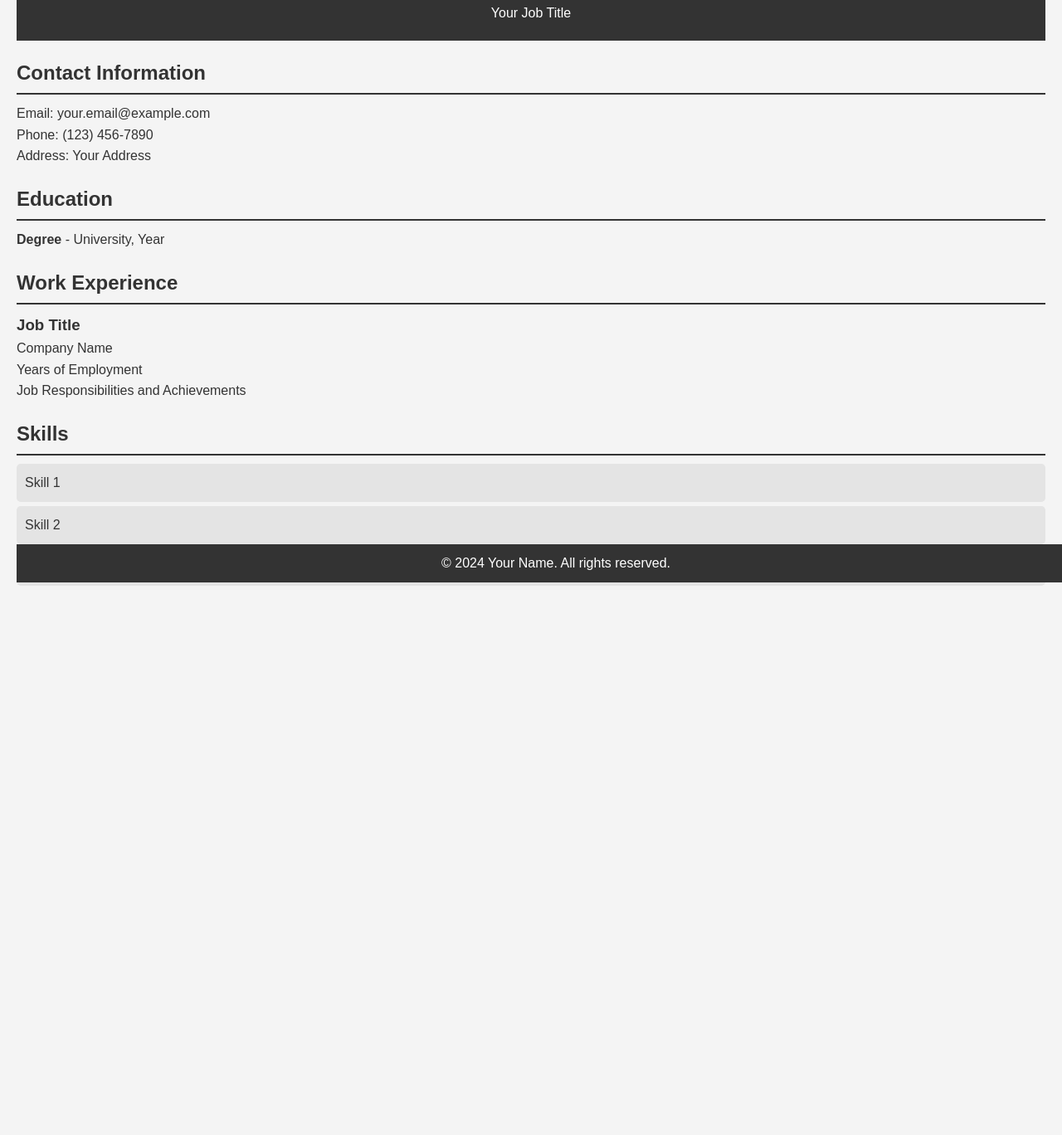
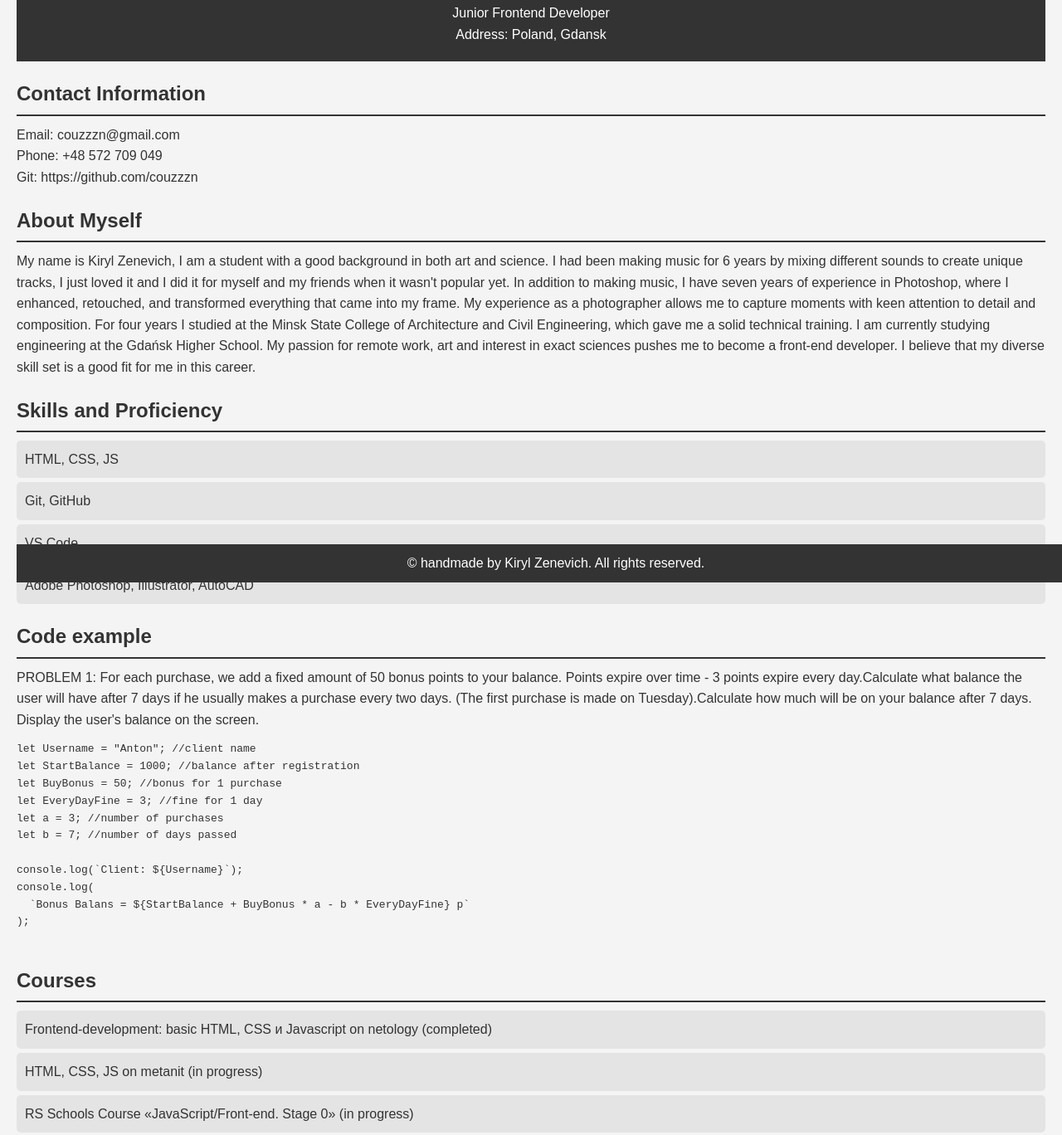
Before and after one commit to couzzzn/rsschool-cv, a plain HTML site: page index.html in a window 1280 px wide. Shown: the part 98-1466 px from the top of the page at 83% size. Before the commit the page ends 844 px from the top, so only its background shows below. Drawn offline with Linux system fonts and the light colour scheme.

Commit message:
docs: added basic information into index.html

```diff
--- a/index.html
+++ b/index.html
@@ -1,47 +1,100 @@
 <!DOCTYPE html>
 <html lang="en">
   <head>
-    <meta charset="UTF-8">
-    <meta name="viewport" content="width=device-width, initial-scale=1.0">
+    <meta charset="UTF-8" />
+    <meta name="viewport" content="width=device-width, initial-scale=1.0" />
     <title>My CV</title>
-    <link rel="stylesheet" href="style.css">
+    <link rel="stylesheet" href="style.css" />
   </head>
   <body>
     <header>
-        <h1>Your Name</h1>
-        <p>Your Job Title</p>
+      <h1>Kiryl Zenevich</h1>
+      <p>Junior Frontend Developer</p>
+      <p>Address: Poland, Gdansk</p>
     </header>
-    <section id="contact">
+    <section class="contact">
       <h2>Contact Information</h2>
-        <p>Email: your.email@example.com</p>
-        <p>Phone: (123) 456-7890</p>
-        <p>Address: Your Address</p>
+      <p>Email: couzzzn@gmail.com</p>
+      <p>Phone: +48 572 709 049</p>
+      <p>Git: https://github.com/couzzzn</p>
     </section>
-    <section id="education">
-        <h2>Education</h2>
-        <p><strong>Degree</strong> - University, Year</p>
+    <section class="bio">
+      <h2>About Myself</h2>
+      <p>
+        My name is Kiryl Zenevich, I am a student with a good background in both
+        art and science. I had been making music for 6 years by mixing different
+        sounds to create unique tracks, I just loved it and I did it for myself
+        and my friends when it wasn't popular yet. In addition to making music,
+        I have seven years of experience in Photoshop, where I enhanced,
+        retouched, and transformed everything that came into my frame. My
+        experience as a photographer allows me to capture moments with keen
+        attention to detail and composition. For four years I studied at the
+        Minsk State College of Architecture and Civil Engineering, which gave me
+        a solid technical training. I am currently studying engineering at the
+        Gdańsk Higher School. My passion for remote work, art and interest in
+        exact sciences pushes me to become a front-end developer. I believe that
+        my diverse skill set is a good fit for me in this career.
+      </p>
     </section>
-    <section id="experience">
-        <h2>Work Experience</h2>
-        <div class="job">
-            <h3>Job Title</h3>
-            <p>Company Name</p>
-            <p>Years of Employment</p>
-            <p>Job Responsibilities and Achievements</p>
-        </div>
+    <section class="skills">
+      <h2>Skills and Proficiency</h2>
+      <ul>
+        <li>HTML, CSS, JS</li>
+        <li>Git, GitHub</li>
+        <li>VS Code</li>
+        <li>Adobe Photoshop, Illustrator, AutoCAD</li>
+      </ul>
       <!-- Repeat job sections as needed -->
     </section>
-    <section id="skills">
-        <h2>Skills</h2>
+    <section class="code">
+      <h2>Code example</h2>
+      <p>
+        PROBLEM 1: For each purchase, we add a fixed amount of 50 bonus points
+        to your balance. Points expire over time - 3 points expire every
+        day.Calculate what balance the user will have after 7 days if he usually
+        makes a purchase every two days. (The first purchase is made on
+        Tuesday).Calculate how much will be on your balance after 7 days.
+        Display the user's balance on the screen.
+      </p>
+      <code>
+        <pre>
+let Username = "Anton"; //client name
+let StartBalance = 1000; //balance after registration
+let BuyBonus = 50; //bonus for 1 purchase
+let EveryDayFine = 3; //fine for 1 day
+let a = 3; //number of purchases
+let b = 7; //number of days passed
+
+console.log(`Client: ${Username}`);
+console.log(
+  `Bonus Balans = ${StartBalance + BuyBonus * a - b * EveryDayFine} p`
+);
+      </pre
+        >
+      </code>
+    </section>
+    <section class="courses">
+      <h2>Courses</h2>
       <ul>
-            <li>Skill 1</li>
-            <li>Skill 2</li>
-            <li>Skill 3</li>
-            <!-- Add more skills as needed -->
+        <li>
+          Frontend-development: basic HTML, CSS и Javascript on netology
+          (completed)
+        </li>
+        <li>HTML, CSS, JS on metanit (in progress)</li>
+        <li>RS Schools Course «JavaScript/Front-end. Stage 0» (in progress)</li>
+      </ul>
+    </section>
+    <section class="languages">
+      <h2>Languages</h2>
+      <ul>
+        <li>Russian (native)</li>
+        <li>Belarusssian (native)</li>
+        <li>English (B1)</li>
+        <li>Polish (B2)</li>
       </ul>
     </section>
     <footer>
-        <p>&copy; 2024 Your Name. All rights reserved.</p>
+      <p>&copy; handmade by Kiryl Zenevich. All rights reserved.</p>
     </footer>
   </body>
 </html>
```
Lines whose indentation alone changed are shown as unchanged.
